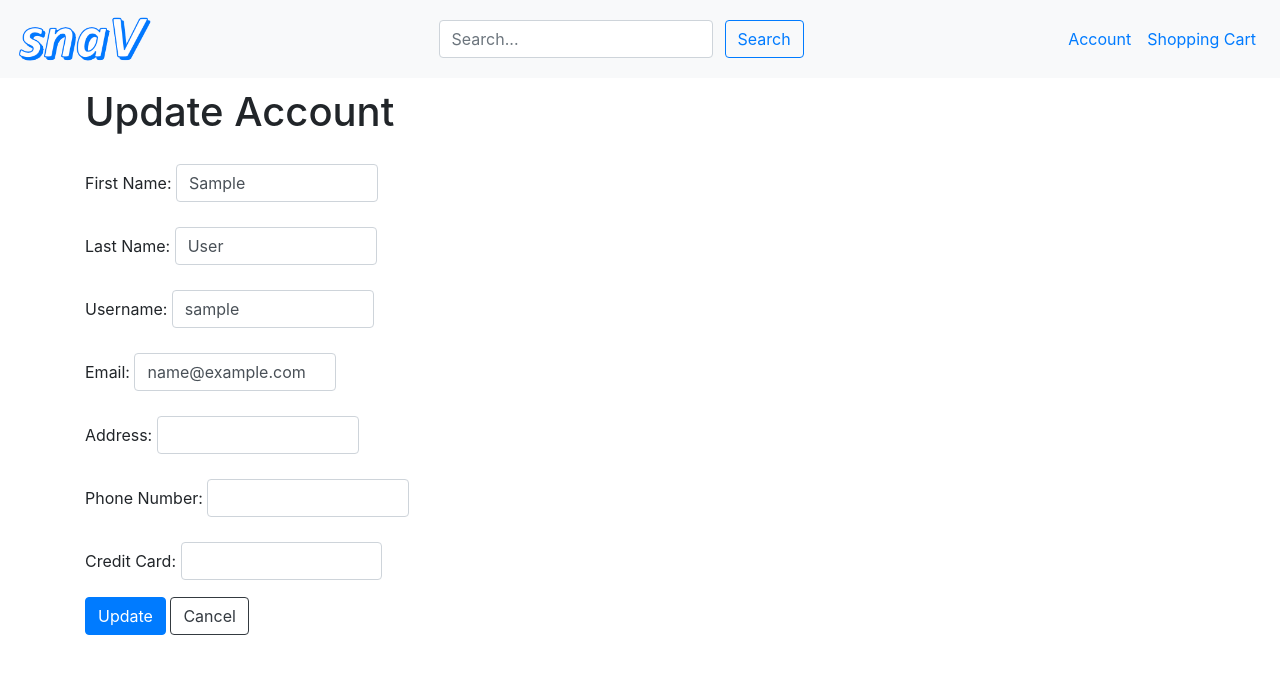
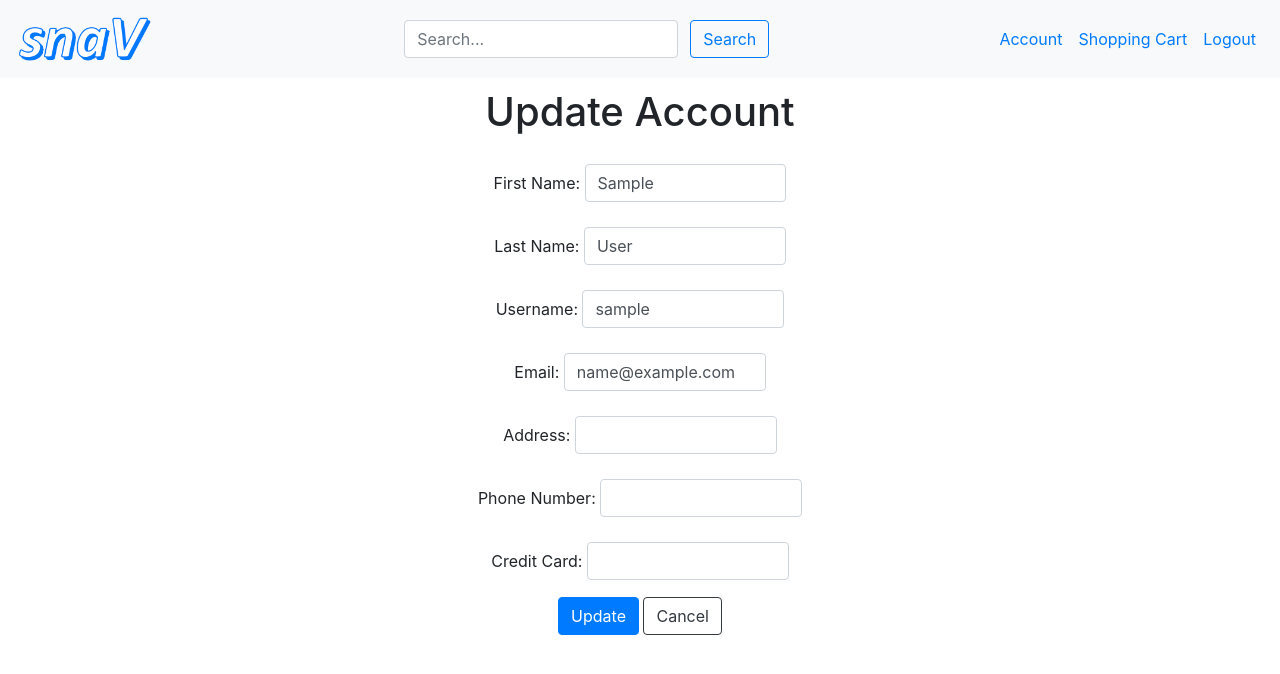
Before and after one commit to krthornton-archive/semesterproject, a Django app: page /update_account in a window 1280 px wide. Shown: the top 674 px of the page. Run offline with Django 3.2, Linux system fonts and the light colour scheme; the visitor is signed in with stand-in values (Sample User, id 1); some libraries are stand-ins or nearby versions.

Commit message:
umm... commit?

```diff
--- a/code/app/templates/app/base.html
+++ b/code/app/templates/app/base.html
@@ -65,6 +65,7 @@
                 {% if user.is_authenticated %}
                     <a class="nav-link" href="/view_account">Account</a>
                     <a class="nav-link" href="/view_cart">Shopping Cart</a>
+                    <a class="nav-link" href="/accounts/logout">Logout</a>
                 {% else %}
                     <a class= "nav-link" href="/login">Login</a>
                     <a class="nav-link" href="/register">Register</a>
@@ -90,7 +91,11 @@
                 {% if message.level == DEFAULT_MESSAGE_LEVELS.INFO %}
                     alertify.notify('{{ message }}', 'warning', 5, function() {});
                 {% elif message.level == DEFAULT_MESSAGE_LEVELS.SUCCESS %}
-                    alertify.notify('{{ message }}', 'success', 5, function() {});
+                    {% if "shopping cart" in message %}
+                        alertify.notify('{{ message }}', 'success', 5, function() {});
+                    {% else %}
+                        alertify.notify('{{ message }}', 'success', 5, function() {});
+                    {% endif %}
                 {% elif message.level == DEFAULT_MESSAGE_LEVELS.ERROR %}
                     alertify.notify('{{ message }}', 'error', 0, function() {});
                 {% endif %}
--- a/code/app/templates/registration/change_password.html
+++ b/code/app/templates/registration/change_password.html
@@ -6,9 +6,9 @@
 
 {% block content %}
 
-    <h1>Change Password</h1>
+    <div align=center><h1>Change Password</h1></div>
 
-    <form method="POST">
+    <div align=center><form method="POST">
         {% csrf_token %}
         <div class="form-group" style="padding-top:10px;">
             <label for="old_password" style="display:inline-block;">Old Password:</label>
@@ -29,6 +29,6 @@
         </div>
         <button class="btn btn-primary" type="submit">Update</button>
         <a class="btn btn-outline-dark" href="/view_account">Cancel</a>
-    </form>
+    </form></div>
 
 {% endblock %} {# content #}
--- a/code/app/templates/registration/login.html
+++ b/code/app/templates/registration/login.html
@@ -1,7 +1,7 @@
 {% extends 'app/base.html' %}
 
 {% block content %}
-    <form method="POST">
+    <div align=center><form method="POST">
         {% csrf_token %}
         <label for="username">Username:</label>
         <input class="form-control" type="text" name="username" style="margin:0;width:20ch;display:inline-block;">
@@ -10,5 +10,5 @@
         <input class="form-control" type="password" name="password" style="margin:0;width:20ch;display:inline-block;">
         <br><br>
         <button class="btn btn-primary" type="submit">Login</button>
-    </form>
+    </form></div>
 {% endblock %} {# content #}
--- a/code/app/templates/registration/register.html
+++ b/code/app/templates/registration/register.html
@@ -1,7 +1,7 @@
 {% extends 'app/base.html' %}
 
 {% block login %}
-<form class="form-group" method="post">
+<div align=center><form class="form-group" method="post">
     {% csrf_token %}
     <label for="id_username" style="display:inline-block;">Username:</label>
     <input class="form-control" name="username" type="text"
@@ -20,5 +20,5 @@
            style="margin:0;width:20ch;display:inline-block;" required>
     <br><br>
     <button class="btn btn-primary" type="submit">Register</button>
-</form>
+</form></div>
 {% endblock %}
--- a/code/app/templates/registration/update_account.html
+++ b/code/app/templates/registration/update_account.html
@@ -4,12 +4,12 @@
     snaV: Update Account
 {% endblock %}
 
-{% block title %}Update Account{% endblock %}
+{% block title %}<div align=center>Update Account</div>{% endblock %}
 
 {% block content %}
 
     <!-- Form -->
-    <form method="POST" action="update_account">
+    <div align=center><form method="POST" action="update_account">
         {% csrf_token %}
         <div class="form-group" style="padding-top:10px;">
             <label for="first_name" style="display:inline-block;">First Name:</label>
@@ -48,6 +48,6 @@
         </div>
         <button class="btn btn-primary" type="submit">Update</button>
         <a class="btn btn-outline-dark" href="/view_account">Cancel</a>
-    </form>
+    </form></div>
 
 {% endblock %} {# content #}
--- a/code/app/views.py
+++ b/code/app/views.py
@@ -101,6 +101,7 @@ def login_user(request):
         if user is not None:
             # if the user authenticates, log them in and redirect to home page
             login(request, user)
+            messages.add_message(request, messages.SUCCESS, "Welcome %s!" % user.first_name)
             return redirect('/')
         else:
             # user must have entered a bad username or password; notify them
@@ -156,7 +157,11 @@ def item_description(request, slug):
         if form.is_valid():
             # save the form to add item to the user's cart; notify user of success
             form.save()
-            messages.add_message(request, messages.SUCCESS, "Successfully added %s to your shopping cart." % item.name)
+            messages.add_message(
+                request,
+                messages.SUCCESS,
+                "Successfully added %s to your shopping cart." % item.name
+            )
         else:
             if form.has_error(NON_FIELD_ERRORS, 'unique_together'):
                 # user must already have the item in their cart; notify the user
```
